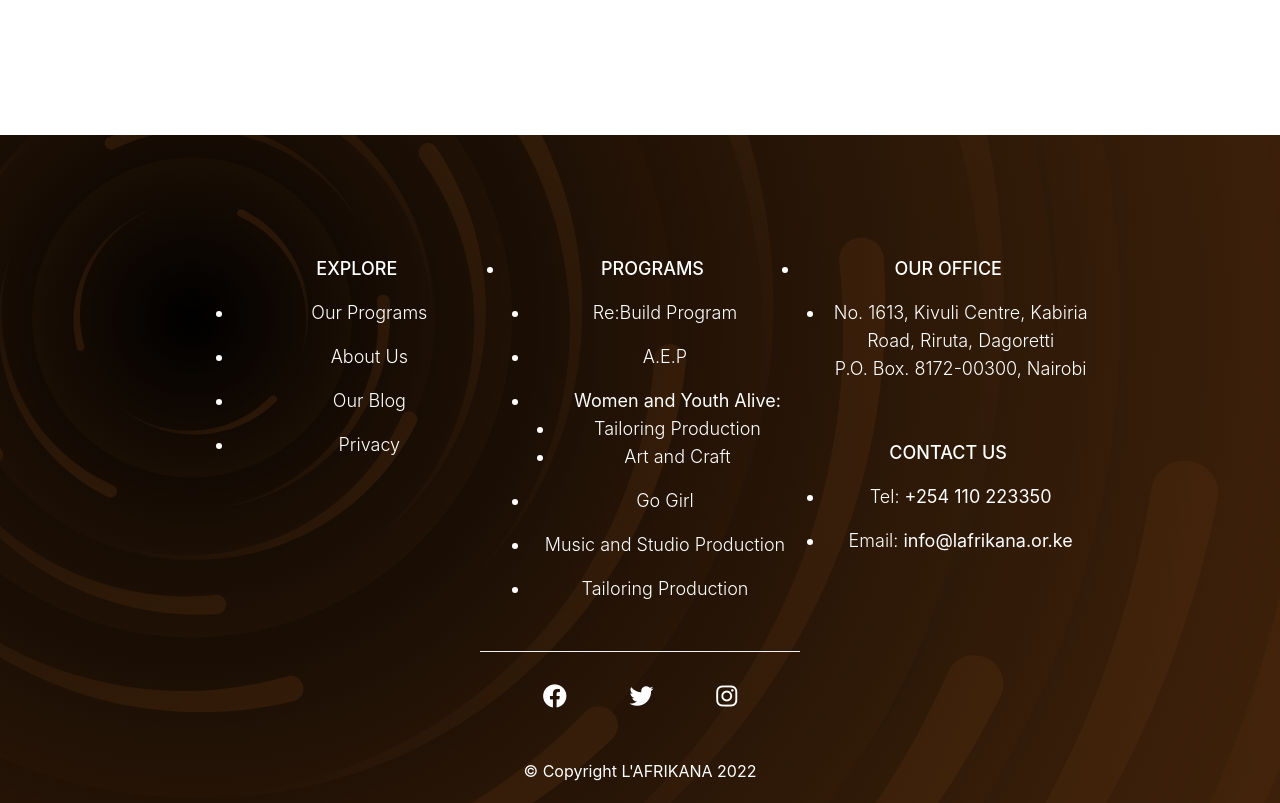
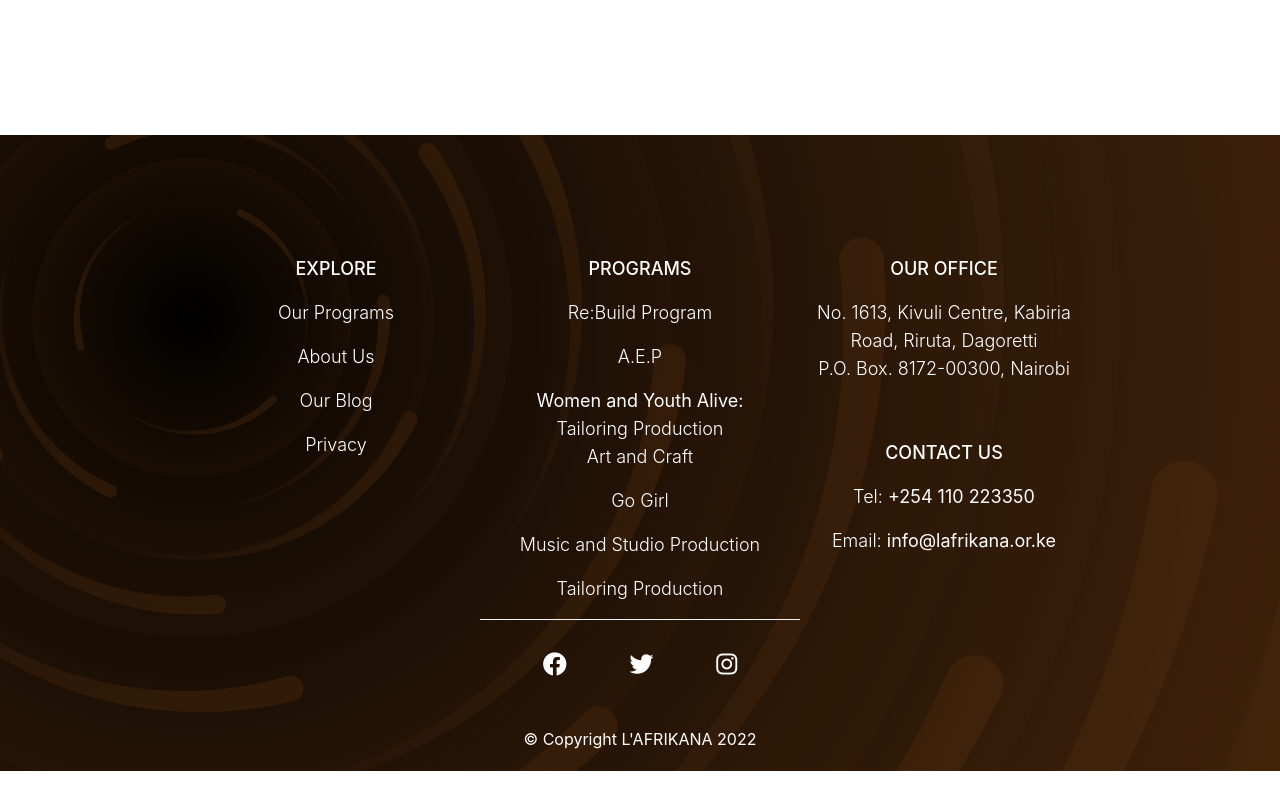
Before and after one commit to Lafrikana/lafriapp, a Next.js app: page / in a window 1280 px wide. Shown: the part 2320-3123 px from the top of the page. After the commit the page ends 3091 px from the top, so only its background shows below. Built offline with nearby package versions, Linux system fonts and the light colour scheme.

Commit message:
Update list style displays

```diff
--- a/pages/about/index.tsx
+++ b/pages/about/index.tsx
@@ -118,7 +118,7 @@
                     <div className="lg:grid lg:grid-flow-row-dense lg:grid-cols-2 lg:gap-12 lg:items-center">
                         <div className="lg:col-start-0 md:pl-20">
                             <br/><br/>
-                            <h4 className="text-2xl leading-8 font-extrabold text-gray-900 dark:text-white tracking-tight sm:leading-9">
+                            <h4 className="text-2xl leading-8 font-extrabold text-gray-900 dark:text-white tracking-tight sm:leading-9 mb-6">
                                 Our Core Values
                             </h4>
                             <ul className="mt-10">
--- a/pages/contact_us.tsx
+++ b/pages/contact_us.tsx
@@ -13,7 +13,7 @@
                 </div>
             </div>
 
-            <div className="relative bg-white dark:bg-gray-800 p-4 max-w-7xl mx-auto">
+            <div className="relative bg-white dark:bg-gray-800 p-4 max-w-7xl mx-auto" id="contact_us">
                 <br/><br/>
                 <div className="lg:grid lg:grid-flow-row-dense lg:grid-cols-2 lg:gap-12 lg:items-center">
                     <div className="lg:col-start-2 md:pl-20">
--- a/styles/globals.css
+++ b/styles/globals.css
@@ -37,6 +37,19 @@
   list-style-type: none !important;
   margin: unset;
   padding: 6px !important;
+}
+
+footer ol, footer ul, #core_values ol, #core_values ul {
+  list-style-type: none !important;
+  margin: 0 !important;
+  padding: 0 !important;
+}
+
+#contact_us ol, #contact_us ul {
+  list-style-type: none !important;
+  margin: 5px;
+  margin-left: 0 !important;
+  padding: 0 !important;
 }
 
 .article-window a {
```
